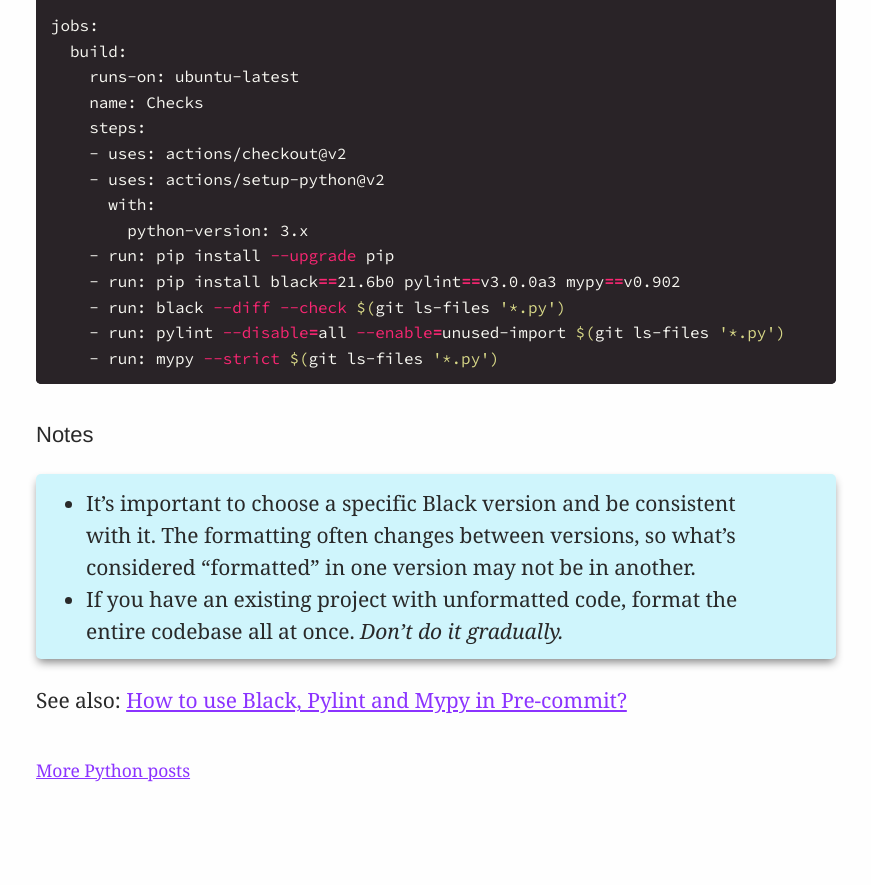
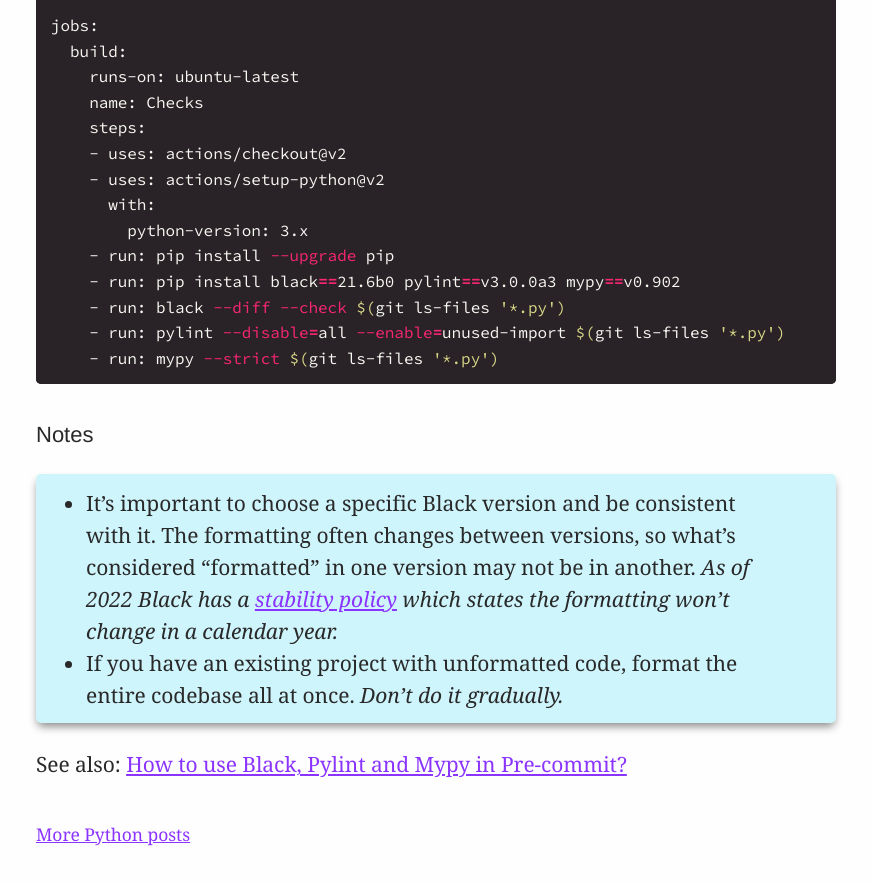
Before and after one commit to explodinglabs/explodinglabs.github.io, a Jekyll site: the page built from docs/_posts/python/2021-07-01-code-quality-github-actions.markdown, in a window 1280 px wide and 900 px high, scrolled down 786 px. Shown: the top 885 px of the window, without its empty margins (204-1075 px from the left). Built offline with Jekyll 4.4.1, drawn with Linux system fonts in a browser that asks for light colours; before the commit the page ends 1622 px from its top, so only the background shows below that.

Commit message:
Update 2021-07-01-code-quality-github-actions.markdown

```diff
--- a/docs/_posts/python/2021-07-01-code-quality-github-actions.markdown
+++ b/docs/_posts/python/2021-07-01-code-quality-github-actions.markdown
@@ -46,7 +46,7 @@
 
 - It's important to choose a specific Black version and be consistent with it.
   The formatting often changes between versions, so what's considered
-  "formatted" in one version may not be in another.
+  "formatted" in one version may not be in another. _As of 2022 Black has a [stability policy](https://black.readthedocs.io/en/stable/the_black_code_style/index.html) which states the formatting won't change in a calendar year._
 - If you have an existing project with unformatted code, format the entire
   codebase all at once. _Don't do it gradually._
 
```
